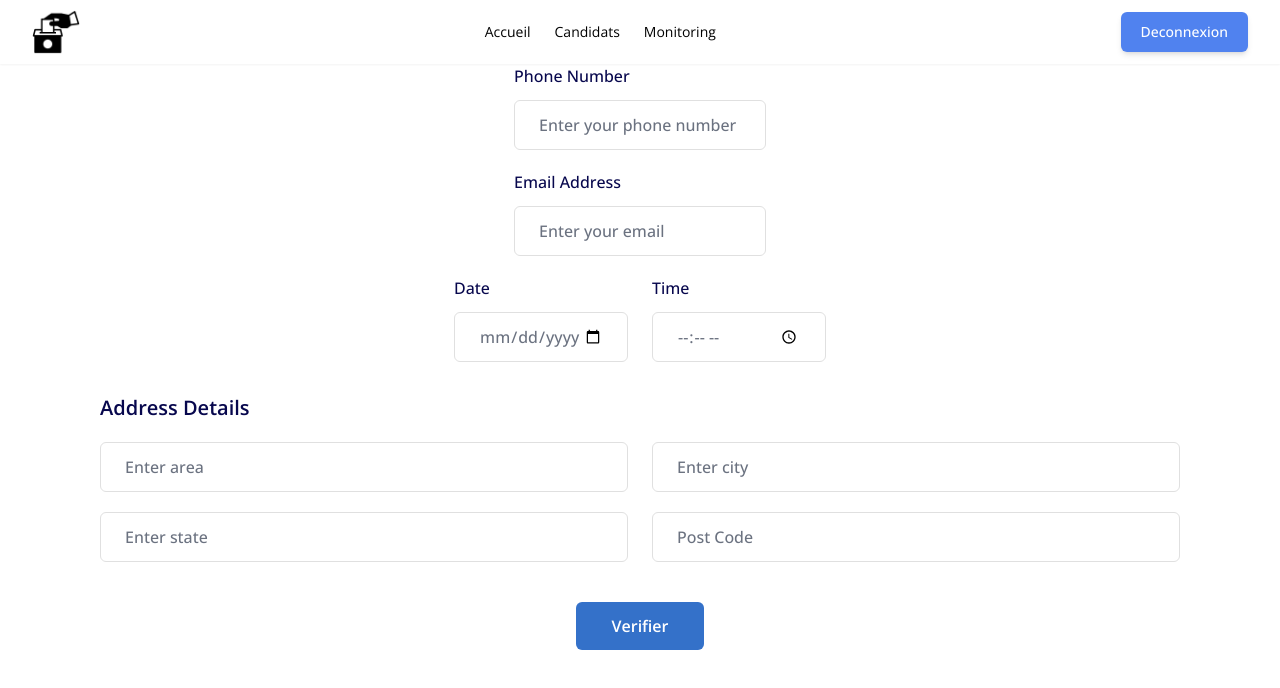
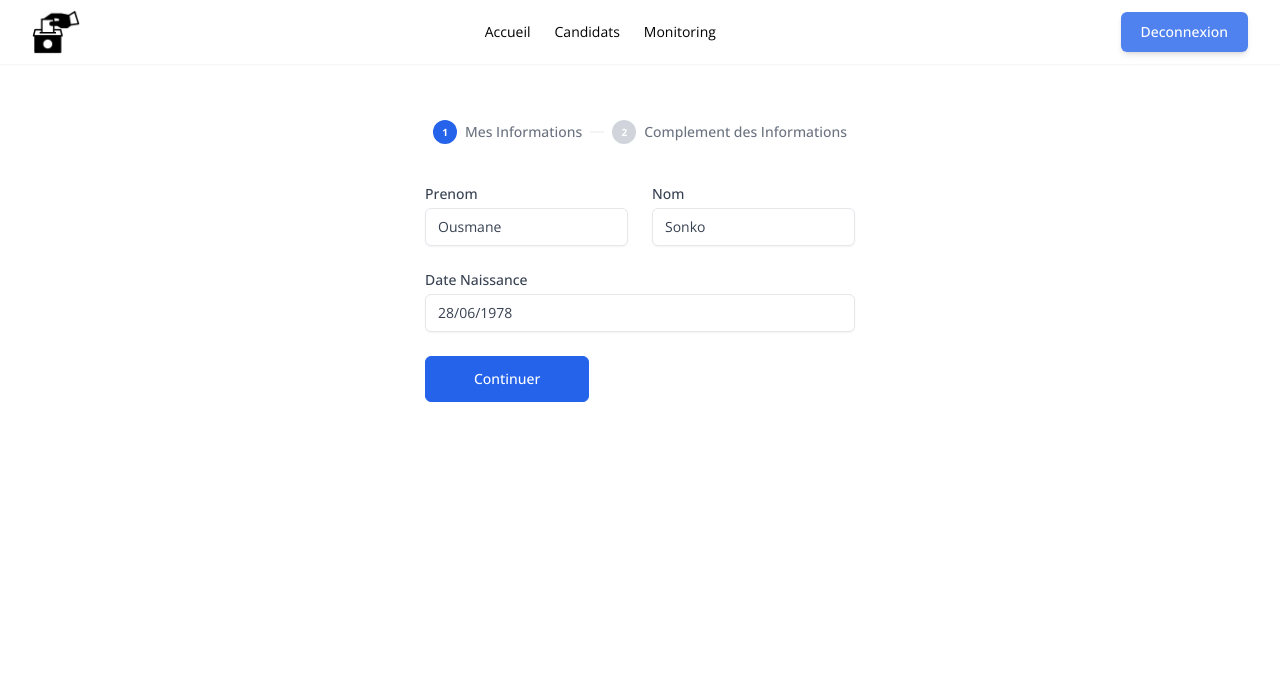
Before and after one commit to MahomedCissokho/BackOffice, a React (Vite) app: page /candidat/infos-sup in a window 1280 px wide. Shown: the top 688 px of the page. Built offline with nearby package versions, Linux system fonts and the light colour scheme.

Commit message:
final changes

```diff
--- a/src/App.jsx
+++ b/src/App.jsx
@@ -7,6 +7,7 @@ import Monitoring from "./Pages/Monitoring"
 import Authentification from "./Pages/Authentification"
 import NouveauCandidat from "./Pages/NouveauCandidat"
 import FormCandidat1 from "./Pages/FormCandidat1"
+import InfosSup2 from "./Pages/InfosSup2"
 
 export default function App() {
   return (
@@ -22,6 +23,7 @@ export default function App() {
           <Route path="/monitoring" element={<Monitoring />} />
           <Route path="/auth" element={<Authentification />} />
           <Route path="/candidat/infos-sup" element={<FormCandidat1 />} />
+          <Route path="/candidat/infos-sup2" element={<InfosSup2 />} />
         </Routes>
       </BrowserRouter>
     </>
--- a/src/Pages/Authentification.jsx
+++ b/src/Pages/Authentification.jsx
@@ -31,7 +31,7 @@ export default function Authenification() {
             <div className="max-w-xl lg:max-w-3xl">
               <StepThree />
 
-              <form action="Home.jsx" className="mt-8 grid grid-cols-6 gap-6">
+              <form action="/accueil" className="mt-8 grid grid-cols-6 gap-6">
                 <div className="col-span-6">
                   <label
                     htmlFor="Email"
--- a/src/Pages/FormCandidat1.jsx
+++ b/src/Pages/FormCandidat1.jsx
@@ -1,86 +1,98 @@
+import { Link } from "react-router-dom";
 import Header from "../components/Header";
+import Step4 from "../components/Step4";
 
 function FormCandidat1() {
     return (
       <>
-        <Header/>
+        <Header />
         <div className="flex items-center justify-center flex-col">
-        <div className="mb-5">
-                    <label htmlFor="phone" className="mb-3 block text-base font-medium text-[#07074D]">
-                        Phone Number
+          <main className="flex items-center justify-center px-8 py-8 sm:px-12 lg:col-span-7 lg:px-16 lg:py-12 xl:col-span-6">
+            <div className="max-w-xl lg:max-w-3xl">
+              <Step4 />
+
+              <form action="/candidat/infos-sup2" className="mt-8 grid grid-cols-6 gap-6">
+                <div className="col-span-6 sm:col-span-3">
+                  <label
+                    htmlFor="FirstName"
+                    className="block text-sm font-medium text-gray-700"
+                  >
+                    Prenom
                   </label>
-                    <input type="text" name="phone" id="phone" placeholder="Enter your phone number"
-                        className="w-full rounded-md border border-[#e0e0e0] bg-white py-3 px-6 text-base font-medium text-[#6B7280] outline-none focus:border-[#6A64F1] focus:shadow-md" />
-                </div>
-                <div className="mb-5">
-                    <label htmlFor="email" className="mb-3 block text-base font-medium text-[#07074D]">
-                        Email Address
-                    </label>
-                    <input type="email" name="email" id="email" placeholder="Enter your email"
-                        className="w-full rounded-md border border-[#e0e0e0] bg-white py-3 px-6 text-base font-medium text-[#6B7280] outline-none focus:border-[#6A64F1] focus:shadow-md" />
-                </div>
-                <div className="-mx-3 flex flex-wrap">
-                    <div className="w-full px-3 sm:w-1/2">
-                        <div className="mb-5">
-                            <label htmlFor="date" className="mb-3 block text-base font-medium text-[#07074D]">
-                                Date
-                            </label>
-                            <input type="date" name="date" id="date"
-                                className="w-full rounded-md border border-[#e0e0e0] bg-white py-3 px-6 text-base font-medium text-[#6B7280] outline-none focus:border-[#6A64F1] focus:shadow-md" />
-                        </div>
-                    </div>
-                    <div className="w-full px-3 sm:w-1/2">
-                        <div className="mb-5">
-                            <label htmlFor="time" className="mb-3 block text-base font-medium text-[#07074D]">
-                                Time
-                            </label>
-                            <input type="time" name="time" id="time"
-                                className="w-full rounded-md border border-[#e0e0e0] bg-white py-3 px-6 text-base font-medium text-[#6B7280] outline-none focus:border-[#6A64F1] focus:shadow-md" />
-                        </div>
-                    </div>
+
+                  <input
+                    type="text"
+                    id="FirstName"
+                    name="first_name"
+                    value="Ousmane"
+                    disabled={true}
+                    className="mt-1 w-full rounded-md border-gray-200 bg-white text-sm text-gray-700 shadow-sm"
+                  />
                 </div>
 
-                <div className="mb-5 pt-3">
-                    <label className="mb-5 block text-base font-semibold text-[#07074D] sm:text-xl">
-                        Address Details
+                <div className="col-span-6 sm:col-span-3">
+                  <label
+                    htmlFor="LastName"
+                    className="block text-sm font-medium text-gray-700"
+                  >
+                    Nom
                   </label>
-                    <div className="-mx-3 flex flex-wrap">
-                        <div className="w-full px-3 sm:w-1/2">
-                            <div className="mb-5">
-                                <input type="text" name="area" id="area" placeholder="Enter area"
-                                    className="w-full rounded-md border border-[#e0e0e0] bg-white py-3 px-6 text-base font-medium text-[#6B7280] outline-none focus:border-[#6A64F1] focus:shadow-md" />
-                            </div>
-                        </div>
-                        <div className="w-full px-3 sm:w-1/2">
-                            <div className="mb-5">
-                                <input type="text" name="city" id="city" placeholder="Enter city"
-                                    className="w-full rounded-md border border-[#e0e0e0] bg-white py-3 px-6 text-base font-medium text-[#6B7280] outline-none focus:border-[#6A64F1] focus:shadow-md" />
-                            </div>
-                        </div>
-                        <div className="w-full px-3 sm:w-1/2">
-                            <div className="mb-5">
-                                <input type="text" name="state" id="state" placeholder="Enter state"
-                                    className="w-full rounded-md border border-[#e0e0e0] bg-white py-3 px-6 text-base font-medium text-[#6B7280] outline-none focus:border-[#6A64F1] focus:shadow-md" />
-                            </div>
-                        </div>
-                        <div className="w-full px-3 sm:w-1/2">
-                            <div className="mb-5">
-                                <input type="text" name="post-code" id="post-code" placeholder="Post Code"
-                                    className="w-full rounded-md border border-[#e0e0e0] bg-white py-3 px-6 text-base font-medium text-[#6B7280] outline-none focus:border-[#6A64F1] focus:shadow-md" />
-                            </div>
-                        </div>
-                    </div>
+
+                  <input
+                    type="text"
+                    id="LastName"
+                    name="last_name"
+                    className="mt-1 w-full rounded-md border-gray-200 bg-white text-sm text-gray-700 shadow-sm"
+                    value="Sonko"
+                    disabled={true}
+                  />
                 </div>
 
-                <div>
-        <button className="hover:shadow-form w-32 rounded-md bg-[#024ebc]/80 hover:bg-[#024ebc] py-3 px-8 text-center text-base font-semibold text-white outline-none">
-            Verifier
+                <div className="col-span-6">
+                  <label
+                    htmlFor="date"
+                    className="block text-sm font-medium text-gray-700"
+                  >
+                    {" "}
+                    Date Naissance{" "}
+                  </label>
+
+                  <input
+                    type="text"
+                    id="date"
+                                    name="madate"
+                                    value="28/06/1978"
+                                    disabled ={true}
+                    className="mt-1 w-full rounded-md border-gray-200 bg-white text-sm text-gray-700 shadow-sm"
+                  />
+                </div>
+{/*
+                <div className="col-span-6 sm:col-span-3">
+                  <label
+                    htmlFor="Password"
+                    className="block text-sm font-medium text-gray-700"
+                  >
+                    {" "}
+                    Mot de Passe{" "}
+                  </label>
+
+                  <input
+                    type="password"
+                    id="Password"
+                    name="password"
+                    className="mt-1 w-full rounded-md border-gray-200 bg-white text-sm text-gray-700 shadow-sm"
+                  />
+                </div>  */}
+                <div className="col-span-6 sm:flex sm:items-center sm:gap-4">
+                  <button className="inline-block shrink-0 rounded-md border border-blue-600 bg-blue-600 px-12 py-3 text-sm font-medium text-white transition hover:bg-transparent hover:text-blue-600 focus:outline-none focus:ring active:text-blue-500">
+                    <Link to="/infos-sup2">Continuer</Link>
                   </button>
                 </div>
+              </form>
             </div>
-
+          </main>
+        </div>
       </>
-
     );
 }
 
--- /dev/null
+++ b/src/Pages/InfosSup2.jsx
@@ -0,0 +1,17 @@
+import FormCandidat2 from "../components/FormCandidat2";
+import Header from "../components/Header";
+import Step5 from "../components/Step5";
+
+function InfosSup2() {
+  return (
+    <div>
+      <Header />
+      <div className="w-4/6 mt-4 ml-44">
+        <Step5 />
+        <FormCandidat2/>
+      </div>
+    </div>
+  );
+}
+
+export default InfosSup2;
--- /dev/null
+++ b/src/components/FormCandidat2.jsx
@@ -0,0 +1,120 @@
+import { Link } from "react-router-dom";
+
+function FormCandidat2() {
+  return (
+    <div>
+      <main className="flex items-center justify-center px-8 py-8 sm:px-12 lg:col-span-7 lg:px-16 lg:py-12 xl:col-span-6">
+        <div className="max-w-xl lg:max-w-5xl">
+          <form action="/accueil" className="mt-2 grid grid-cols-6 gap-6">
+            <div className="col-span-8">
+              <label
+                htmlFor="Email"
+                className="block text-sm font-medium text-gray-700"
+              >
+                {" "}
+                Email{" "}
+              </label>
+
+              <input
+                type="email"
+                id="Email"
+                name="email"
+                className="mt-1 w-full rounded-md border-gray-200 bg-white text-sm text-gray-700 shadow-sm"
+              />
+            </div>
+
+            <div className="col-span-8">
+              <label
+                htmlFor="parti"
+                className="block text-sm font-medium text-gray-700"
+              >
+                {" "}
+                Parti Politique{" "}
+              </label>
+
+              <input
+                type="text"
+                id="parti"
+                name="nomparti"
+                className="mt-1 w-full rounded-md border-gray-200 bg-white text-sm text-gray-700 shadow-sm"
+              />
+            </div>
+            <div className="col-span-8">
+              <label
+                htmlFor="slogan"
+                className="block text-sm font-medium text-gray-700"
+              >
+                {" "}
+                Slogan{" "}
+              </label>
+
+              <input
+                type="text"
+                id="parti"
+                name="slogan"
+                className="mt-1 w-full rounded-md border-gray-200 bg-white text-sm text-gray-700 shadow-sm"
+              />
+            </div>
+            <div className="col-span-8">
+              <label
+                htmlFor="Telephone"
+                className="block text-sm font-medium text-gray-700"
+              >
+                {" "}
+                Telephone{" "}
+              </label>
+
+              <input
+                type="tel"
+                id="Telephone"
+                name="numtel"
+                className="mt-1 w-full rounded-md border-gray-200 bg-white text-sm text-gray-700 shadow-sm"
+              />
+            </div>
+
+            <div className="col-span-8">
+              <label
+                htmlFor="file"
+                className="block text-sm font-medium text-gray-700"
+              >
+                {" "}
+                Photo{" "}
+              </label>
+
+              <input
+                type="file"
+                id="file"
+                name="photo"
+                className="mt-1 w-full rounded-md border-gray-200 bg-white text-sm text-gray-700 shadow-sm"
+              />
+            </div>
+
+            <div className="col-span-8">
+              <label
+                htmlFor="url"
+                className="block text-sm font-medium text-gray-700"
+              >
+                {" "}
+                URL{" "}
+              </label>
+
+              <input
+                type="text"
+                id="url"
+                name="url"
+                className="mt-1 w-full rounded-md border-gray-200 bg-white text-sm text-gray-700 shadow-sm"
+              />
+            </div>
+            <div className="col-span-6 sm:flex sm:items-center sm:gap-4">
+              <button className="inline-block shrink-0 rounded-md border border-blue-600 bg-blue-600 px-12 py-3 text-sm font-medium text-white transition hover:bg-transparent hover:text-blue-600 focus:outline-none focus:ring active:text-blue-500">
+                <Link to="/accueil">Valider</Link>
+              </button>
+            </div>
+          </form>
+        </div>
+      </main>
+    </div>
+  );
+}
+
+export default FormCandidat2;
--- /dev/null
+++ b/src/components/Step4.jsx
@@ -0,0 +1,35 @@
+
+function Step4() {
+  return (
+    <div>
+      <div>
+        <div>
+          <h2 className="sr-only">Steps</h2>
+
+          <div className="relative after:absolute after:inset-x-0 after:top-1/2 after:block after:h-0.5 after:-translate-y-1/2 after:rounded-lg after:bg-gray-100">
+            <ol className="relative z-10 flex justify-between text-sm font-medium text-gray-500">
+              <li className="flex items-center gap-2 bg-white p-2">
+                <span className="size-6 rounded-full text-center text-[10px]/6 font-bold bg-blue-600 text-white">
+                  {" "}
+                  1{" "}
+                </span>
+
+                <span className="hidden sm:block"> Mes Informations </span>
+              </li>
+
+              <li className="flex items-center gap-2 bg-white p-2">
+                <span className="size-6 rounded-full text-center text-[10px]/6 font-bold text-white bg-gray-300">
+                  2
+                </span>
+
+                <span className="hidden sm:block"> Complement des Informations</span>
+              </li>
+            </ol>
+          </div>
+        </div>
+      </div>
+    </div>
+  );
+}
+
+export default Step4;
--- /dev/null
+++ b/src/components/Step5.jsx
@@ -0,0 +1,38 @@
+
+function Step5() {
+  return (
+    <div>
+      <div>
+        <div>
+          <h2 className="sr-only">Steps</h2>
+
+          <div className="relative after:absolute after:inset-x-0 after:top-1/2 after:block after:h-0.5 after:-translate-y-1/2 after:rounded-lg after:bg-gray-100">
+            <ol className="relative z-10 flex justify-between text-sm font-medium text-gray-500">
+              <li className="flex items-center gap-2 bg-white p-2">
+                <span className="size-6 rounded-full text-center text-[10px]/6 font-bold  text-white">
+                  {" "}
+                  1{" "}
+                </span>
+
+                <span className="hidden sm:block"> Mes Informations </span>
+              </li>
+
+              <li className="flex items-center gap-2 bg-white p-2">
+                <span className="bg-blue-600 size-6 rounded-full text-center text-[10px]/6 font-bold bg-blue-600 text-white ">
+                  2
+                </span>
+
+                <span className="hidden sm:block">
+                  {" "}
+                  Complement des Informations
+                </span>
+              </li>
+            </ol>
+          </div>
+        </div>
+      </div>
+    </div>
+  );
+}
+
+export default Step5;
```
Also changed, not shown: src/components/FormCandidat.jsx (+15 -7 lines). Lines whose indentation alone changed are shown as unchanged.
